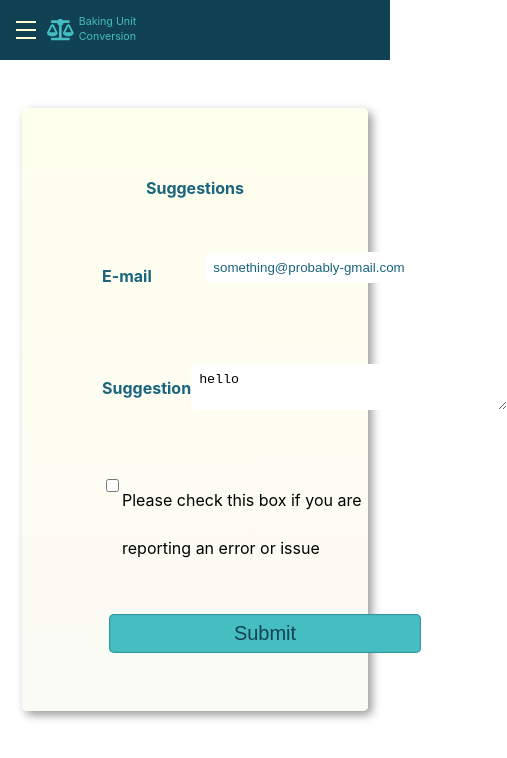
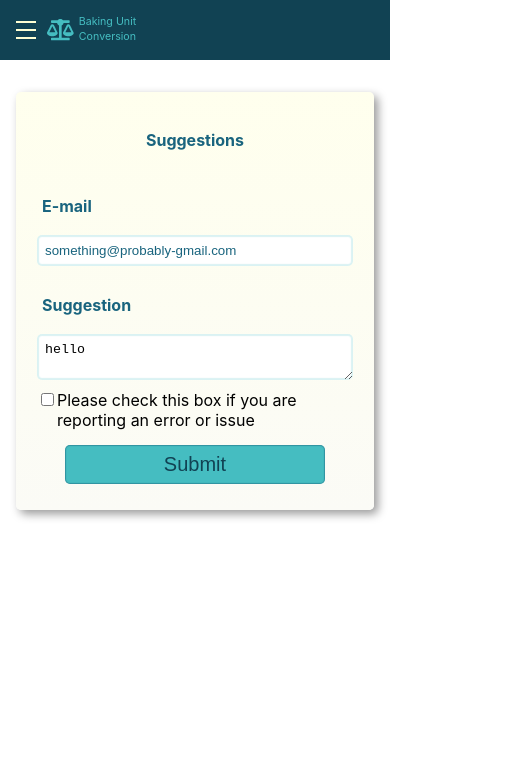
Before and after one commit to shannonyoshi/unit-conversion, a React (Create React App) app: page /suggestions in a window 390 px wide. Shown: the top 758 px of the page, 507 px wide, since content can reach past the window. Built offline with nearby package versions, Linux system fonts and the light colour scheme.

Commit message:
mostly finished styling for suggestion form for mobile

```diff
--- a/src/components/suggestionForm.jsx
+++ b/src/components/suggestionForm.jsx
@@ -68,7 +68,7 @@ export default function SuggestionForm() {
           />
         </div>
 
-        <div className="suggestion-form-section">
+        <div className="suggestion-form-section checkbox">
           <input
             type="checkbox"
             id="reporting-error?"
--- a/src/styling/mixins.scss
+++ b/src/styling/mixins.scss
@@ -7,9 +7,10 @@
   border-radius: 5px;
 
   padding: $xs-padding;
+  box-shadow: inset 0px 0px 1px 2px rgba(69, 189, 193, 0.2);
   &:hover {
     outline: none;
-    box-shadow: inset 0px 0px 1px 2px rgba(69, 189, 193, 0.3);
+    box-shadow: inset 0px 0px 1px 2px rgba(69, 189, 193, 0.4);
   }
   &:focus {
     outline: none;
@@ -134,4 +135,14 @@
   height: auto;
   padding: $lg-padding;
   margin: $lg-padding;
+  @media(max-width: 1100px){
+    padding:$s-padding;
+    margin:$s-padding;
+  }
+  @media (max-width:800px) {
+    width:90vw;
+  }
+  @media(max-width:600px) {
+    width:95vw;
+  }
 }
--- a/src/styling/suggestView.scss
+++ b/src/styling/suggestView.scss
@@ -7,14 +7,15 @@
   display: flex;
   justify-content: center;
   align-items: center;
+  margin-top: $s-padding;
   .card-med-large {
     @include card-large;
     line-height: 3em;
     width: 60vw;
     text-align: center;
   }
-  form{
-    max-width:100vw;
+  form {
+    max-width: 100%;
   }
 }
 
@@ -32,19 +33,43 @@
   text-align: left;
   display: flex;
   align-items: flex-start;
+  flex-wrap: wrap;
+  width: 100%;
+  @media (max-width: 1000px) {
+    padding: $xs-padding;
+  }
+  @media(max-width:600px){
+    padding:$xxs-padding;
+  }
+  &.checkbox {
+    flex-wrap: nowrap !important;
+  }
+  span{
+    line-height: 1.25;
+    max-width:80vw;
+  }
 
   .suggestion-label {
     @include form-label;
     width: 150px;
-    max-width:100%;
+    max-width: 100%;
+    margin: $xxs-padding;
+    @media (max-width: 1100px) {
+      width: 100px;
+    }
   }
   textarea {
     @include input-mixin;
     min-width: 300px;
     width: 50%;
+    max-width:90vw;
+    // @media(max-width: 600px){
+
+    // }
   }
   .email-input {
     @include input-mixin;
     width: 300px;
+    max-width:90vw;
   }
 }
```
